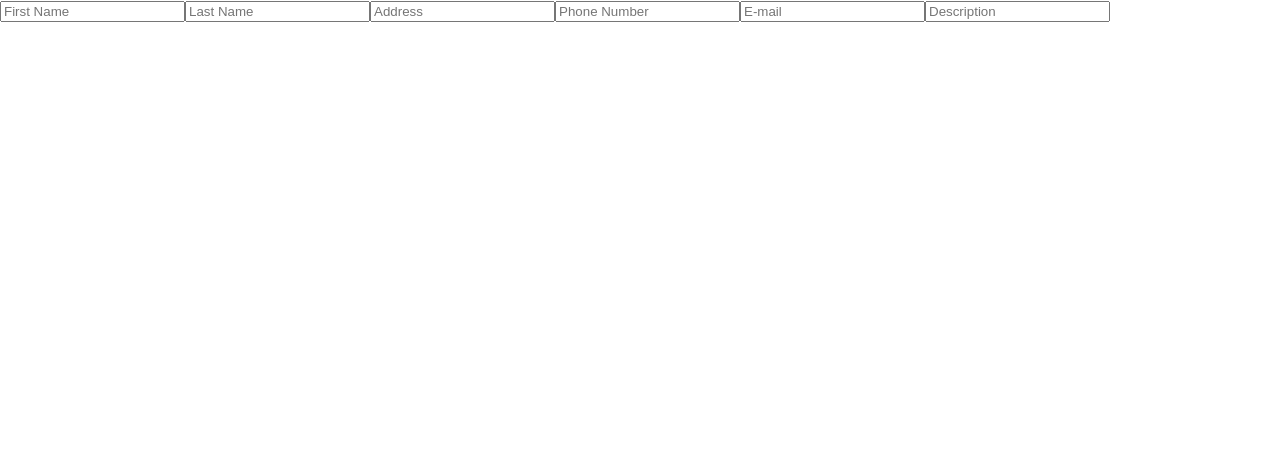
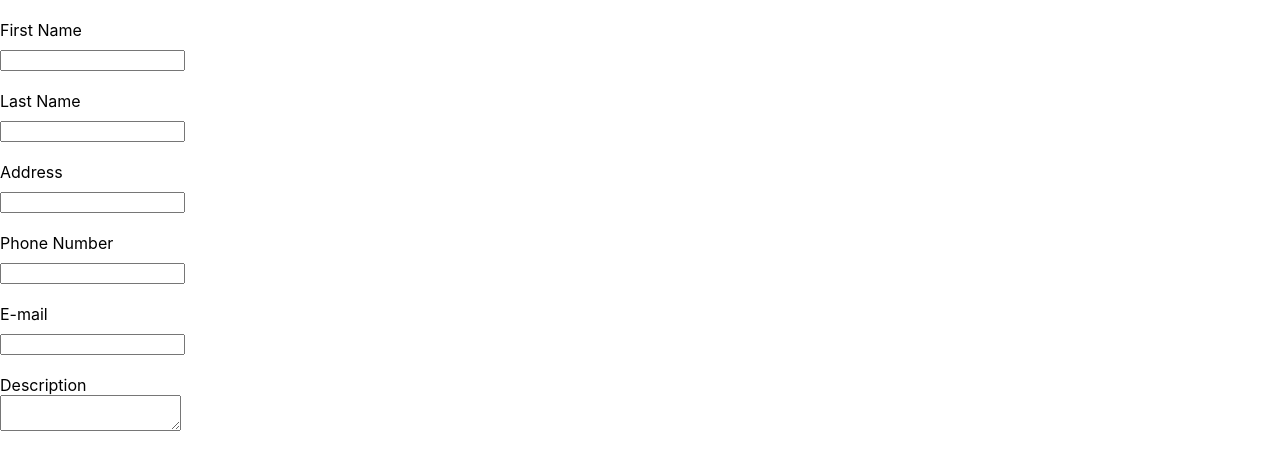
Before and after one commit to Maciej-Sitny/CV-creator, a React (Create React App) app: page / in a window 1280 px wide. Shown: the top 470 px of the page. Built offline with nearby package versions, Linux system fonts and the light colour scheme.

Commit message:
Replaced placeholders with labels in GeneralInfo and added simple styling

```diff
--- a/src/components/GeneralInfo.js
+++ b/src/components/GeneralInfo.js
@@ -12,12 +12,30 @@ export default function GeneralInfo(props) {
 
         return (
             <div className='generalInfo'>
-                <input type="text" placeholder='First Name'   onChange={handleChange} value = {props.allInfo.generalInfo.firstName}   name="firstName" id="firstName" maxLength='35'/>
-                <input type="text" placeholder='Last Name'    onChange={handleChange} value = {props.allInfo.generalInfo.lastName}    name="lastName" id="lastName" />
-                <input type="text" placeholder='Address'      onChange={handleChange} value = {props.allInfo.generalInfo.address}     name="address" id="address" />
-                <input type="text" placeholder='Phone Number' onChange={handleChange} value = {props.allInfo.generalInfo.phoneNumber} name="phoneNumber" id="phoneNumber" />
-                <input type="text" placeholder='E-mail'       onChange={handleChange} value = {props.allInfo.generalInfo.email}       name="email" id="email" />
-                <input type="text" placeholder='Description'  onChange={handleChange} value = {props.allInfo.generalInfo.description} name="description" id="description" />
+                <label>
+                    First Name <br/>
+                    <input type="text" onChange={handleChange} value = {props.allInfo.generalInfo.firstName}   name="firstName" id="firstName" maxLength='35'/>
+                </label>
+                <label>
+                    Last Name <br/>
+                    <input type="text" onChange={handleChange} value = {props.allInfo.generalInfo.lastName}    name="lastName" id="lastName" />
+                </label>
+                <label>
+                    Address <br/>
+                    <input type="text" onChange={handleChange} value = {props.allInfo.generalInfo.address}     name="address" id="address" />
+                </label>
+                <label>
+                    Phone Number <br/>
+                    <input type="text" onChange={handleChange} value = {props.allInfo.generalInfo.phoneNumber} name="phoneNumber" id="phoneNumber" />
+                </label>
+                <label>
+                    E-mail <br/>
+                    <input type="text" onChange={handleChange} value = {props.allInfo.generalInfo.email}       name="email" id="email" />
+                </label>
+                <label>
+                    Description <br/>
+                    <textarea onChange={handleChange} value = {props.allInfo.generalInfo.description} name="description" id="description" />
+                </label>
             </div>
         )
 
--- a/src/index.css
+++ b/src/index.css
@@ -11,3 +11,19 @@ code {
   font-family: source-code-pro, Menlo, Monaco, Consolas, 'Courier New',
     monospace;
 }
+
+
+.generalInfo {
+  display:flex;
+  flex-direction: column;
+  width: 300px;
+}
+
+.generalInfo >label {
+  margin-top: 20px;
+  width:100%;
+}
+
+.generalInfo >label>input{
+  margin-top:10px;
+}
```
